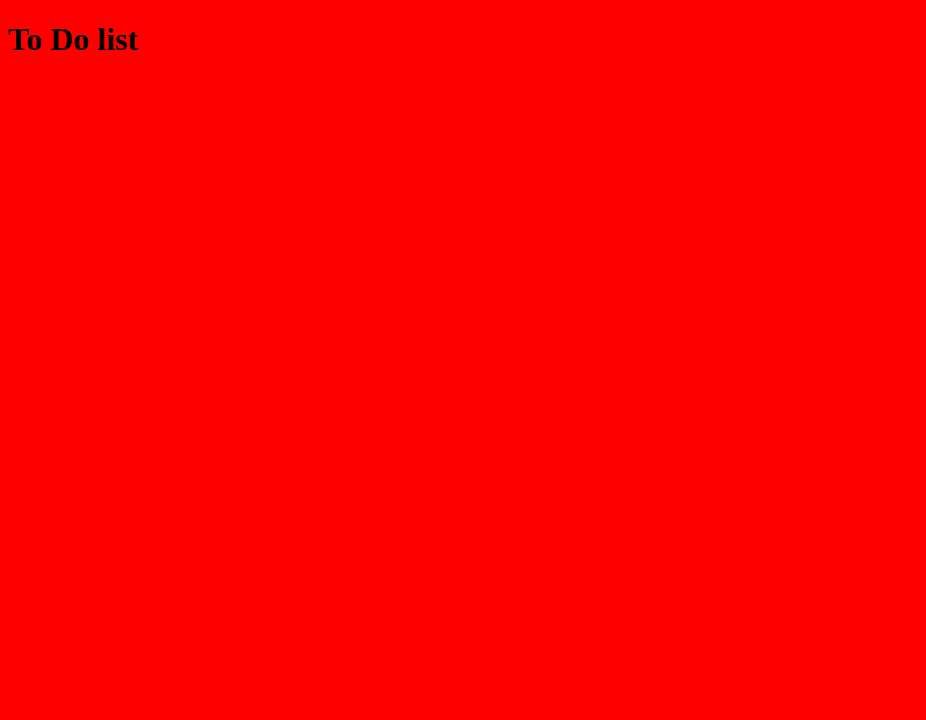
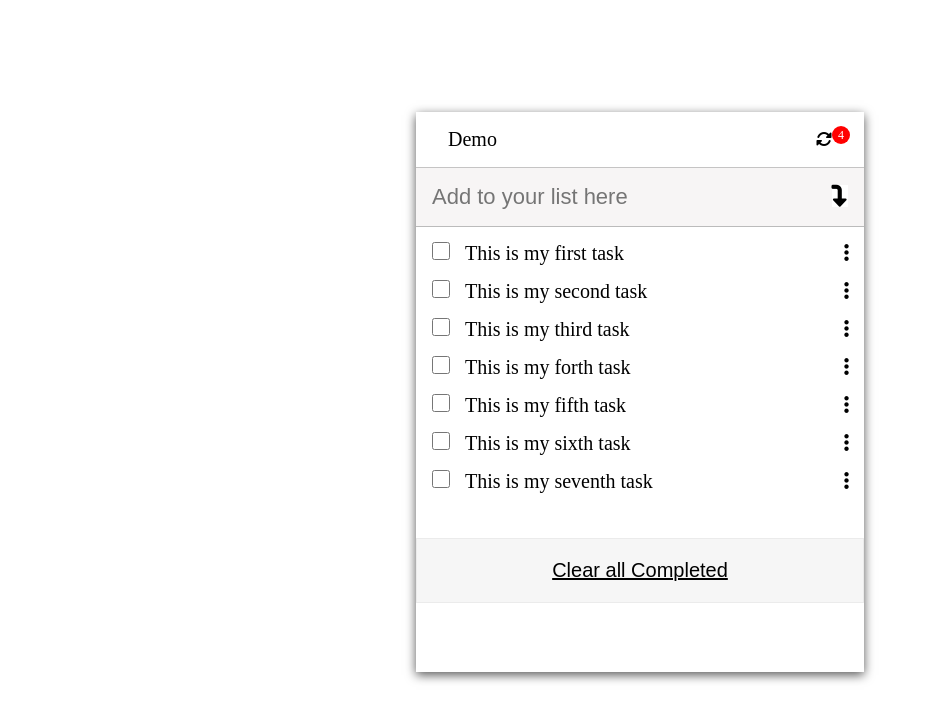
Before and after one commit to denscholar/To-Do-list-microverse, a website built with webpack: page src/index.html in a window 1280 px wide. Shown: the whole page, without its empty margins (0-926 px from the left). Built offline with nearby package versions, Linux system fonts and the light colour scheme.

Commit message:
Implement dynamic passing of data to the frontend

```diff
--- a/package.json
+++ b/package.json
@@ -26,6 +26,7 @@
     "eslint": "^7.32.0",
     "eslint-config-airbnb-base": "^14.2.1",
     "eslint-plugin-import": "^2.25.4",
+    "hint": "^6.1.9",
     "html-webpack-plugin": "^5.5.0",
     "lodash": "^4.17.21",
     "style-loader": "^3.3.1",
--- a/src/index.html
+++ b/src/index.html
@@ -1,13 +1,31 @@
 <!DOCTYPE html>
 <html lang="en">
-<head>
-    <meta charset="UTF-8">
-    <meta http-equiv="X-UA-Compatible" content="IE=edge">
-    <meta name="viewport" content="width=device-width, initial-scale=1.0">
+  <head>
+    <meta charset="UTF-8" />
+    <meta http-equiv="X-UA-Compatible" content="IE=edge" />
+    <meta name="viewport" content="width=device-width, initial-scale=1.0" />
+    <script
+      src="https://kit.fontawesome.com/a70cf7601d.js"
+      crossorigin="anonymous"
+    ></script>
     <title>To Do List</title>
-</head>
-<body>
-    <h1>To Do list</h1>
+  </head>
 
-</body>
+  <body>
+    <header class="header">
+      <div class="title"><p>Demo</p></div>
+      <div class="refresh">
+        <i class="fas fa-sync-alt"></i>
+        <span class="count">4</span>
+      </div>
+    </header>
+    <form class="form">
+      <input class="todo-input" type="text" placeholder="Add to your list here" />
+      <button class="todo-btn"><i class="fas fa-level-down-alt"></i></button>
+    </form>
+    <div class="todo-container">
+      <ul class="todo-list">
+      </ul>
+    </div>
+  </body>
 </html>
--- a/src/index.js
+++ b/src/index.js
@@ -1,3 +1,76 @@
+/* eslint-disable no-unused-vars */
+// eslint-disable-next-line import/no-extraneous-dependencies
 import _ from 'lodash';
 import './style.css';
-alert('hello world');
+
+// Selectors
+const ul = document.querySelector('.todo-list');
+const todoContainer = document.querySelector('.todo-container');
+const clearButton = document.createElement('button');
+clearButton.classList.add('clear-button');
+clearButton.textContent = 'Clear all Completed';
+
+const todoTasks = [
+  {
+    description: 'This is my first task',
+    completed: true,
+    index: 0,
+  },
+  {
+    description: 'This is my second task',
+    completed: false,
+    index: 1,
+  },
+  {
+    description: 'This is my third task',
+    completed: false,
+    index: 2,
+  },
+  {
+    description: 'This is my forth task',
+    completed: true,
+    index: 3,
+  },
+  {
+    description: 'This is my fifth task',
+    completed: false,
+    index: 4,
+  },
+  {
+    description: 'This is my sixth task',
+    completed: false,
+    index: 5,
+  },
+  {
+    description: 'This is my seventh task',
+    completed: false,
+    index: 6,
+  },
+];
+
+const displayTodo = () => {
+  todoTasks.forEach((todo) => {
+    const todoItem = document.createElement('li');
+    todoItem.innerHTML = `
+          <form class="form-container">
+            <div>
+              <input
+                type="checkbox"
+                value="${todo.completed}"
+                checked;
+              />
+              <label>${todo.description}</label>
+            </div>
+            <div class="buttons">
+            <i class="fas fa-trash-alt"></i>
+              <i class="fas fa-ellipsis-v"></i>
+            </div>
+          </form>
+    `;
+    ul.appendChild(todoItem);
+    todoContainer.appendChild(ul);
+  });
+  todoContainer.appendChild(clearButton);
+};
+
+document.addEventListener('DOMContentLoaded', displayTodo);
--- a/src/style.css
+++ b/src/style.css
@@ -1,3 +1,121 @@
+* {
+  margin: 0;
+  padding: 0;
+  box-sizing: border-box;
+  list-style: none;
+  background: rgb(168, 161, 161);
+  background: white;
+}
+
 body {
-    background-color: red;
+  background: white;
+  min-height: 70vh;
+  width: 28em;
+  margin: 50px auto;
+  margin-top: 7em;
+  box-shadow: 0 3px 10px rgba(0, 0, 0, 0.664);
 }
+
+header {
+  margin: 1em auto 0;
+  padding: 1em;
+}
+
+.header {
+  display: flex;
+  justify-content: space-between;
+  width: 26em;
+}
+
+p {
+  font-size: 20px;
+}
+
+header,
+.form {
+  display: flex;
+  align-items: center;
+  justify-content: center;
+}
+
+button {
+  border: none;
+}
+
+.form input,
+.form button {
+  padding: 1rem;
+  font-size: 22px;
+  border: none;
+  border-top: 1px solid rgb(197, 196, 196);
+  border-bottom: 1px solid rgb(187, 187, 187);
+  background: rgb(247, 245, 245);
+  outline: none;
+
+  /* width: 100%; */
+}
+
+.form input {
+  width: 20em;
+}
+
+.form-container {
+  display: flex;
+  justify-content: space-between;
+  margin: 15px;
+  align-items: center;
+  align-content: center;
+}
+
+.fa-trash-alt,
+.fa-ellipsis-v {
+  font-size: 20px;
+}
+
+.fa-trash-alt {
+  display: none;
+}
+
+label {
+  font-size: 20px;
+  padding: 10px;
+}
+
+input[type='checkbox'] {
+  width: 20px;
+  height: 18px;
+}
+
+.refresh {
+  position: relative;
+}
+
+.count {
+  position: absolute;
+  right: 0;
+  left: 16px;
+  bottom: 5px;
+  height: 18px;
+  width: 18px;
+}
+
+.count {
+  color: white;
+  display: flex;
+  justify-content: center;
+  background-color: red;
+  border-radius: 50%;
+  font-size: 12px;
+  padding: 2px;
+}
+
+.clear-button {
+  font-size: 20px;
+  width: 100%;
+  padding: 20px;
+  margin-top: 30px;
+  text-decoration: underline;
+  background: #f6f6f6;
+  border: 1px solid #ebebeb;
+  cursor: pointer;
+}
```
Also changed, not shown: 2 other files.
